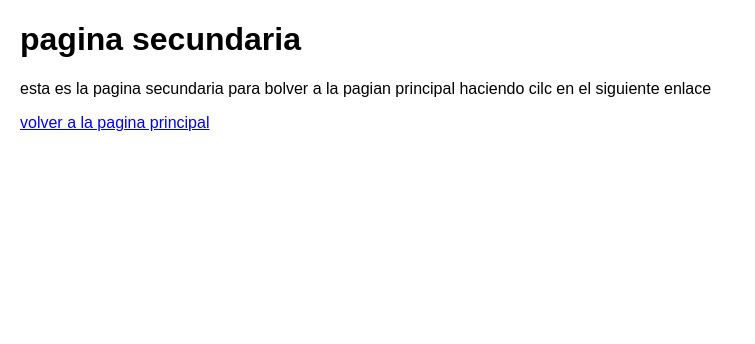
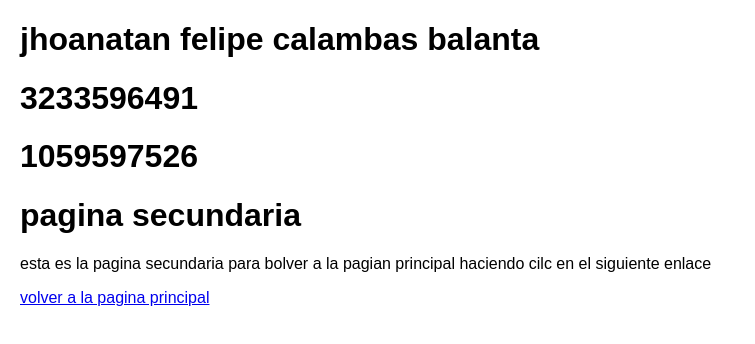
Before and after one commit to balanta2025/Jhonatan1059597526, a plain HTML site: page pagina_secundaria.html in a window 1280 px wide. Shown: the whole page, without its empty margins (0-755 px from the left). Drawn offline with Linux system fonts and the light colour scheme.

Commit message:
pagina_secundaria.html

```diff
--- a/pagina_secundaria.html
+++ b/pagina_secundaria.html
@@ -12,6 +12,9 @@
     </style>
 </head>
 <body>
+    <h1>jhoanatan felipe calambas balanta</h1>
+    <h1>3233596491</h1>
+    <h1>1059597526</h1>
     <h1>pagina secundaria</h1>
     <p>esta es la pagina secundaria para bolver a la pagian principal haciendo cilc en el siguiente enlace</p>
     <a href="index.html">volver a la pagina principal</a>
```
